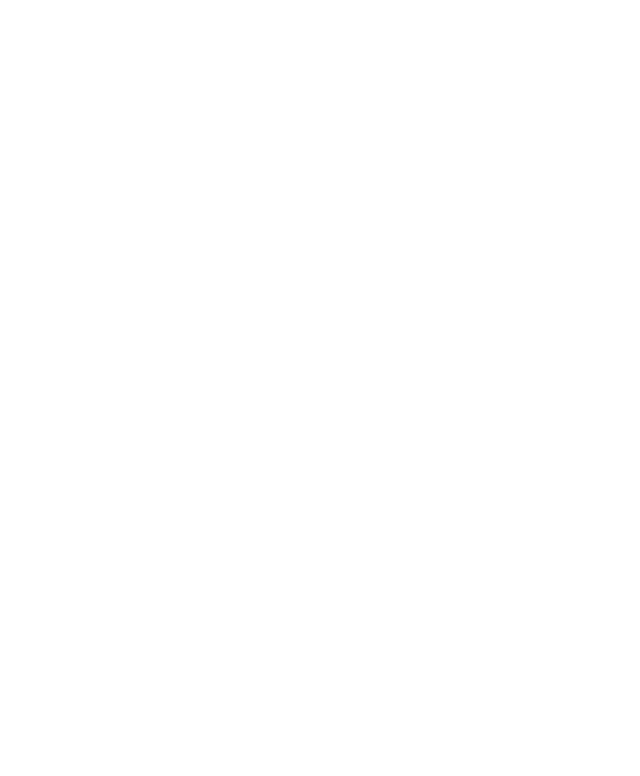
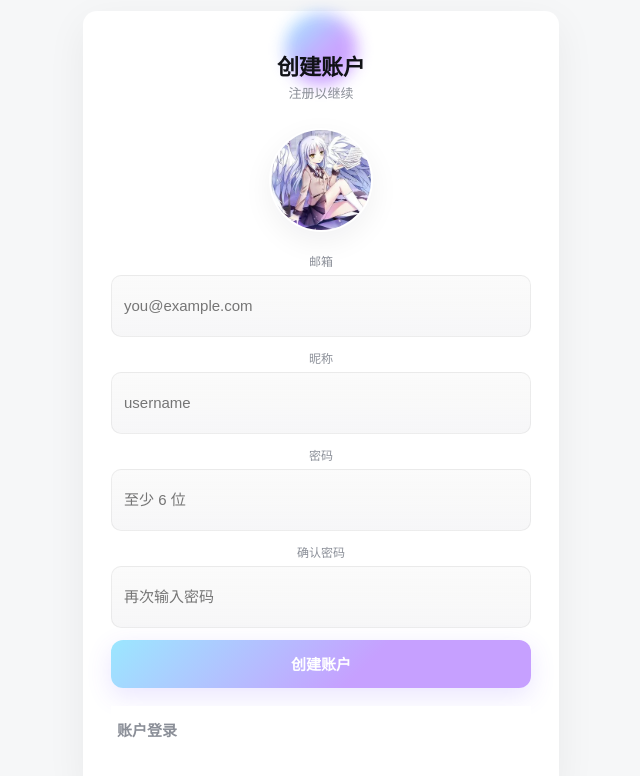
Before and after one commit to LAl4l4/individual-release-blog, a React (Create React App) app: page /register in a window 1280 px wide. Before the commit this address had no page. Shown: the top 776 px of the page, without its empty margins (319-959 px from the left). Built offline with nearby package versions, Linux system fonts and the light colour scheme.

Commit message:
new login icon

```diff
--- a/package.json
+++ b/package.json
@@ -4,6 +4,7 @@
   "homepage": ".",
   "private": true,
   "dependencies": {
+    "@reduxjs/toolkit": "^2.11.0",
     "@testing-library/dom": "^10.4.1",
     "@testing-library/jest-dom": "^6.9.1",
     "@testing-library/react": "^16.3.0",
--- a/src/Account/Login.js
+++ b/src/Account/Login.js
@@ -1,18 +1,21 @@
 import {useState} from 'react';
 import './Login.css';
 import axios from 'axios';
+import { useNavigate } from "react-router-dom";
+import { useDispatch } from 'react-redux';
+import { logIn } from '../Variable/login';
 
 // Front-end only shell. The app's backend integration should pass an `onSubmit` prop.
 // Example usage:
 // <Login onSubmit={(creds)=> api.login(creds).then(...)} />
 async function CheckLogin(email, password) {
     try {
-    // axios 默认发送 JSON 或 form-data，需要匹配后端
+    // axios 默认发送 JSON 或 form-data,需要匹配后端
     const res = await axios.post(
       'http://localhost:8080/auth/login',
-      null, // POST body 空，因为我们用 params
+      null, // POST body 空,因为我们用 params
       {
-        params: { user: email, pass: password } // 对应 Spring Boot @RequestParam
+        params: { username: email, pass: password } // 对应 Spring Boot @RequestParam
       }
     );
 
@@ -27,28 +30,33 @@ async function CheckLogin(email, password) {
   }
 }
 
-export default function Login({onSubmit}) {
+export default function Login() {
 	const [email, setEmail] = useState('');
 	const [password, setPassword] = useState('');
 	const [localError, setLocalError] = useState('');
+	const navigate = useNavigate();
+	const dispatch = useDispatch();
 
 	async function handleSubmit(e){
 		e.preventDefault();
 		setLocalError('');
 		// Basic front-end validation only (optional)
 		if (!email || !password) {
-			setLocalError('请填写邮箱和密码');
+			setLocalError('请填写邮箱/用户名和密码');
 			return;
 		}
 
         const result = await CheckLogin(email, password);
         if (result.success) {
+            dispatch(logIn(email));
             alert('登录成功');
-            // 可以跳转页面或者更新状态
+            navigate('/');
         } else {
             setLocalError(result.message);
         }
 	}
+
+
 
 	return (
 		<div className="login-page">
@@ -67,12 +75,12 @@ export default function Login({onSubmit}) {
 					</div>
 
 					<label className="field">
-						<span className="label">邮箱</span>
+						<span className="label">邮箱/用户名</span>
 						<input
-							type="email"
+							type="text"
 							value={email}
 							onChange={e=>setEmail(e.target.value)}
-							placeholder="yours@example.com"
+							placeholder="yours@example.com/username"
 							className="input"
 							required
 						/>
@@ -97,7 +105,9 @@ export default function Login({onSubmit}) {
 					</button>
 
 					<div className="row">
-						<button type="button" className="btn ghost">使用其他方式登录</button>
+						<button type="button" className="btn ghost"
+						onClick={() => navigate('/register')}
+						>账号注册</button>
 						<a className="link" href="#forgot">忘记密码?</a>
 					</div>
 				</form>
--- /dev/null
+++ b/src/Account/Register.js
@@ -0,0 +1,207 @@
+import {useState} from 'react';
+import './Login.css';
+import axios from 'axios';
+import { useNavigate } from "react-router-dom";
+
+// Front-end only shell. Replace the endpoint/params to match your backend contract.
+async function createAccount({email, password, username}) {
+  try {
+    const params = {
+        username: username,
+        pass: password,
+        email: email
+    };
+
+    const res = await axios.post(
+      'http://localhost:8080/auth/register',
+      null,
+      { params }
+    );
+
+    if (res.data === '用户名已存在') {
+      return { success: false, message: res.data };
+    }
+
+    if (res.data === '注册成功') {
+      return { success: true, message: res.data };
+    }
+
+    // Default message when backend returns something else but the call succeeds
+    return { success: false, message: res.data || '注册失败' };
+  } catch (err) {
+    console.error('注册请求失败', err);
+    return { success: false, message: '网络错误' };
+  }
+}
+
+function validateEmail(email) {
+    const address = email.split('@');
+
+    if (address.length !== 2) return false;
+
+    const domainParts = address[1].split('.');
+    if (domainParts.length < 2) return false;
+
+    return true;
+
+}
+
+
+export default function Register({ onSuccess }) {
+  const [form, setForm] = useState({
+    email: '',
+    password: '',
+    confirm: '',
+    username: ''
+  });
+  const [localError, setLocalError] = useState('');
+  const [successMessage, setSuccessMessage] = useState('');
+  const [submitting, setSubmitting] = useState(false);
+  const [emailValid, setEmailValid] = useState(false);
+
+  const navigate = useNavigate();
+
+  function handleChange(field) {
+
+    return (e) => {
+        if (field === 'email') {
+            setEmailValid(validateEmail(e.target.value));
+        }
+
+      setForm((prev) => ({
+        ...prev,
+        [field]: e.target.value
+      }));
+    };
+  }
+
+  async function handleSubmit(e) {
+    e.preventDefault();
+    setLocalError('');
+    setSuccessMessage('');
+
+
+    if (!form.email || !form.password || !form.confirm || !form.username) {
+      setLocalError('请完整填写所有必填项');
+      return;
+    }
+    if (!emailValid) {
+        setLocalError('');
+        return;
+    }
+    if (form.password !== form.confirm) {
+      setLocalError('两次输入的密码不一致');
+      return;
+    }
+    if (form.password.length < 6) {
+      setLocalError('密码至少需要 6 位字符');
+      return;
+    }
+
+
+    setSubmitting(true);
+    const result = await createAccount({
+      email: form.email,
+      password: form.password,
+      username: form.username.trim()
+    });
+    setSubmitting(false);
+
+    if (result.success) {
+      setSuccessMessage(result.message || '注册成功');
+      setForm({ email: '', password: '', confirm: '', username: '' });
+      onSuccess?.({ email: form.email });
+      navigate('/');
+    } else {
+      setLocalError(result.message || '注册失败');
+    }
+  }
+
+  return (
+    <div className="login-page">
+      <div className="login-card">
+        <div className="login-brand">
+          <div className="brand-bubble" aria-hidden />
+          <h1 className="brand-title">创建账户</h1>
+          <p className="brand-sub">注册以继续</p>
+        </div>
+
+        <form className="login-form" onSubmit={handleSubmit} noValidate>
+          <div className="avatar-wrap" aria-hidden>
+            <div className="avatar-clip">
+              <img src="/image/profile.webp" alt="avatar" />
+            </div>
+          </div>
+
+          <label className="field">
+            <span className="label">邮箱</span>
+            <input
+              type="email"
+              value={form.email}
+              onChange={handleChange('email')}
+              placeholder="you@example.com"
+              className="input"
+              required
+            />
+            {!emailValid && form.email && (
+              <div className="error">请输入有效的邮箱地址</div>
+            )}
+          </label>
+
+          <label className="field">
+            <span className="label">昵称</span>
+            <input
+              type="text"
+              value={form.username}
+              onChange={(e) => {
+                const value = e.target.value;
+                if (value.includes('@')) {
+                  return;
+                }
+                handleChange('username')(e);
+            }}
+              placeholder="username"
+              className="input"
+            />
+          </label>
+
+          <label className="field">
+            <span className="label">密码</span>
+            <input
+              type="password"
+              value={form.password}
+              onChange={handleChange('password')}
+              placeholder="至少 6 位"
+              className="input"
+              required
+            />
+          </label>
+
+          <label className="field">
+            <span className="label">确认密码</span>
+            <input
+              type="password"
+              value={form.confirm}
+              onChange={handleChange('confirm')}
+              placeholder="再次输入密码"
+              className="input"
+              required
+            />
+          </label>
+
+          {localError && <div className="error">{localError}</div>}
+          {successMessage && <div className="success">{successMessage}</div>}
+
+          <button className="btn primary" type="submit" disabled={submitting}>
+            {submitting ? '提交中…' : '创建账户'}
+          </button>
+            <div className="row">
+			    <button type="button" className="btn ghost"
+			    onClick={() => navigate('/login')}
+				>账户登录</button>
+		    </div>
+        </form>
+      </div>
+    </div>
+  );
+}
--- a/src/App.js
+++ b/src/App.js
@@ -2,6 +2,7 @@ import { BrowserRouter, Routes, Route } from "react-router-dom";
 import './App.css';
 import Frontpage from './Main/Frontpage/frontpage';
 import Login from './Account/Login';
+import Register from './Account/Register';
 
 function App() {
   return (
@@ -14,6 +15,7 @@ function App() {
         <Routes>
           <Route path="/" element={<Frontpage />} />
           <Route path="/login" element={<Login />} />
+          <Route path="/register" element={<Register />} />
 
         </Routes>
       </BrowserRouter>
--- a/src/Main/LoginIcon/LoginIcon.js
+++ b/src/Main/LoginIcon/LoginIcon.js
@@ -1,10 +1,15 @@
 import './LoginIcon.css';
 import {useState, useRef} from 'react';
 import { useNavigate } from "react-router-dom";
+import { useSelector, useDispatch } from 'react-redux';
+import { selectIsLoggedIn, logOut } from '../../Variable/login';
 
 export default function Icon({open}) {
     const [hover, setHover] = useState(false);
     const hideTimer = useRef(null);
+    const isLoggedIn = useSelector(selectIsLoggedIn);
+    const dispatch = useDispatch();
+    const navigate = useNavigate();
 
 
     function handleEnter() {
@@ -20,7 +25,10 @@ export default function Icon({open}) {
         }, 200); // 👈调这个时间
     }
 
-    const navigate = useNavigate();
+    function handleLogout() {
+        dispatch(logOut());
+        navigate('/');
+    }
 
     return (
         <div
@@ -38,12 +46,33 @@ export default function Icon({open}) {
             </div>
 
             <div className={"icon-dropdown" + (hover ? " visible" : "")} role="menu">
-                <button
-                    className="dropdown-item"
-                    onClick={()=>navigate("/login")}
-                >Login</button>
-                <button className="dropdown-item">Profile</button>
-                <button className="dropdown-item">Settings</button>
+                {!isLoggedIn ? (
+                    <>
+                        <button
+                            className="dropdown-item"
+                            onClick={()=>navigate("/login")}
+                        >Login</button>
+                        <button
+                            className="dropdown-item"
+                            onClick={()=>navigate("/register")}
+                        >Register</button>
+                    </>
+                ) : (
+                    <>
+                        <button
+                            className="dropdown-item"
+                            onClick={()=>navigate("/profile")}
+                        >Profile</button>
+                        <button
+                            className="dropdown-item"
+                            onClick={()=>navigate("/settings")}
+                        >Settings</button>
+                        <button
+                            className="dropdown-item"
+                            onClick={handleLogout}
+                        >Logout</button>
+                    </>
+                )}
             </div>
         </div>
     );
--- a/src/Variable/store.js
+++ b/src/Variable/store.js
@@ -1,11 +1,10 @@
 import { configureStore, combineReducers } from "@reduxjs/toolkit";
-import pageSlice from "/pagenum.js";
-import uiSlice from "/windowsStatus.js";
+
+import { loginSlice } from "./login.js";
 
 
 const rootReducer = combineReducers({
-  page: pageSlice.reducer,
-  ui: uiSlice.reducer
+  login: loginSlice.reducer
 });
 
 const store = configureStore({ reducer: rootReducer });
--- a/src/index.js
+++ b/src/index.js
@@ -3,12 +3,14 @@ import ReactDOM from 'react-dom/client';
 import './index.css';
 import App from './App';
 import reportWebVitals from './reportWebVitals';
+import { Provider } from 'react-redux';
+import store from './Variable/store';
 
 const root = ReactDOM.createRoot(document.getElementById('root'));
 root.render(
-  <React.StrictMode>
+  <Provider store={store}>
     <App />
-  </React.StrictMode>
+  </Provider>
 );
 
 // If you want to start measuring performance in your app, pass a function
```
Also changed, not shown: src/Account/Login.css (+8 -0 lines), src/Main/Contents/PageController.js (+21 -5 lines), src/Main/Contents/PgCtrl.css (+36 -7 lines), 1 other file (tests, documents, lock files or other folders).
